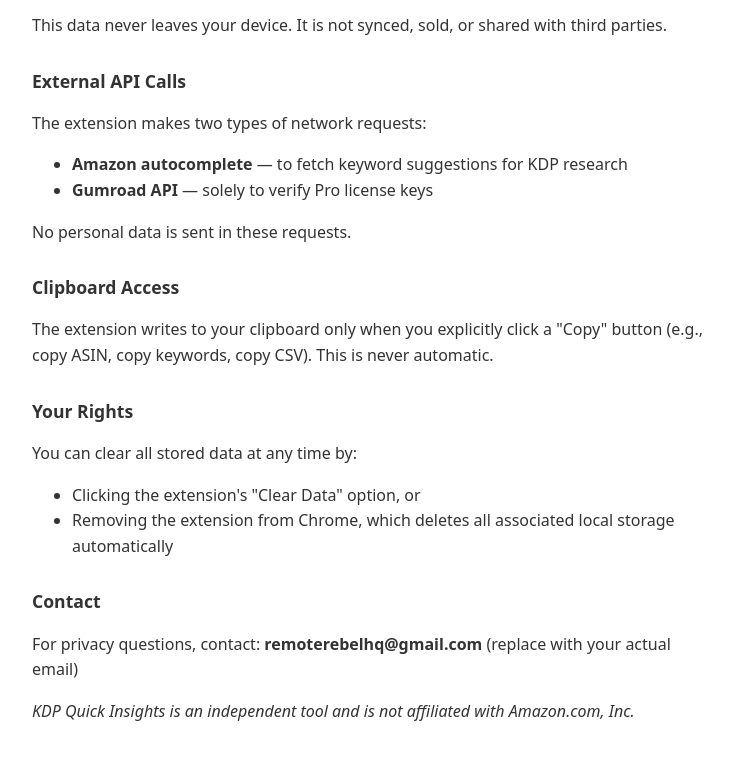
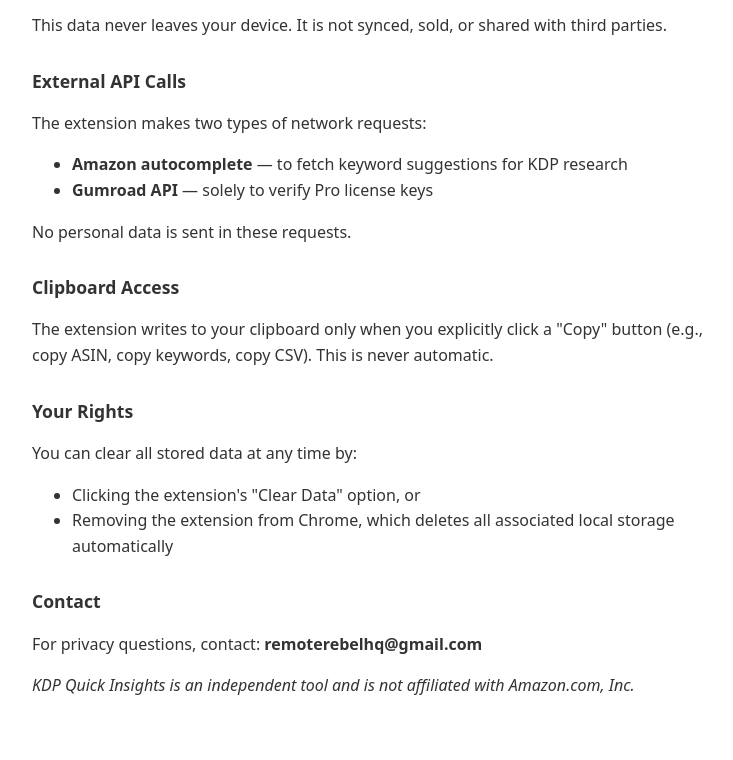
Before and after one commit to caliberd/kdpqi-privacy-policy, a plain HTML site: page index.html in a window 1280 px wide. Shown: the part 855-1615 px from the top of the page, without its empty margins (268-1001 px from the left). After the commit the page ends 1594 px from the top, so only its background shows below. Drawn offline with Linux system fonts and the light colour scheme.

Commit message:
Fix email formatting in contact section

```diff
--- a/index.html
+++ b/index.html
@@ -58,7 +58,7 @@
   </ul>
 
   <h2>Contact</h2>
-  <p>For privacy questions, contact: <strong>remoterebelhq@gmail.com</strong> (replace with your actual email)</p>
+  <p>For privacy questions, contact: <strong>remoterebelhq@gmail.com</strong></p>
 
   <p><em>KDP Quick Insights is an independent tool and is not affiliated with Amazon.com, Inc.</em></p>
 </body>
```
